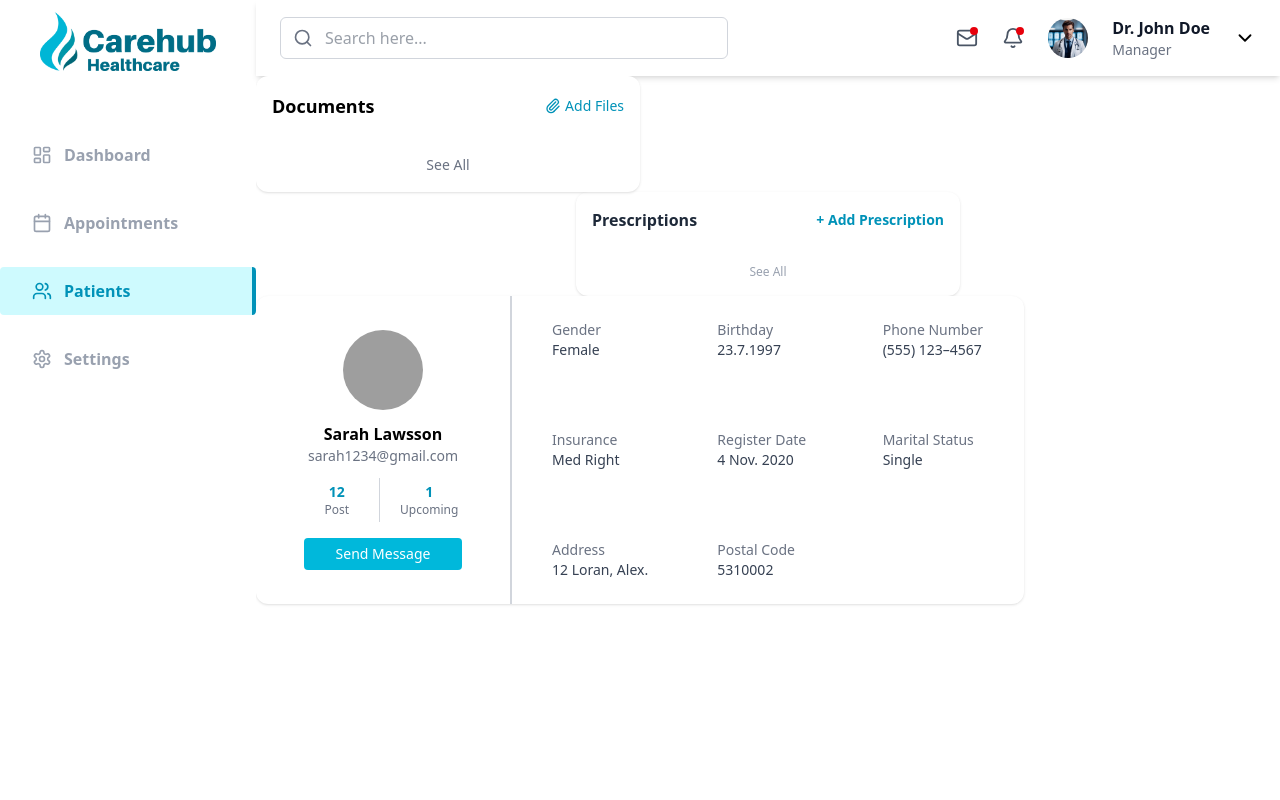
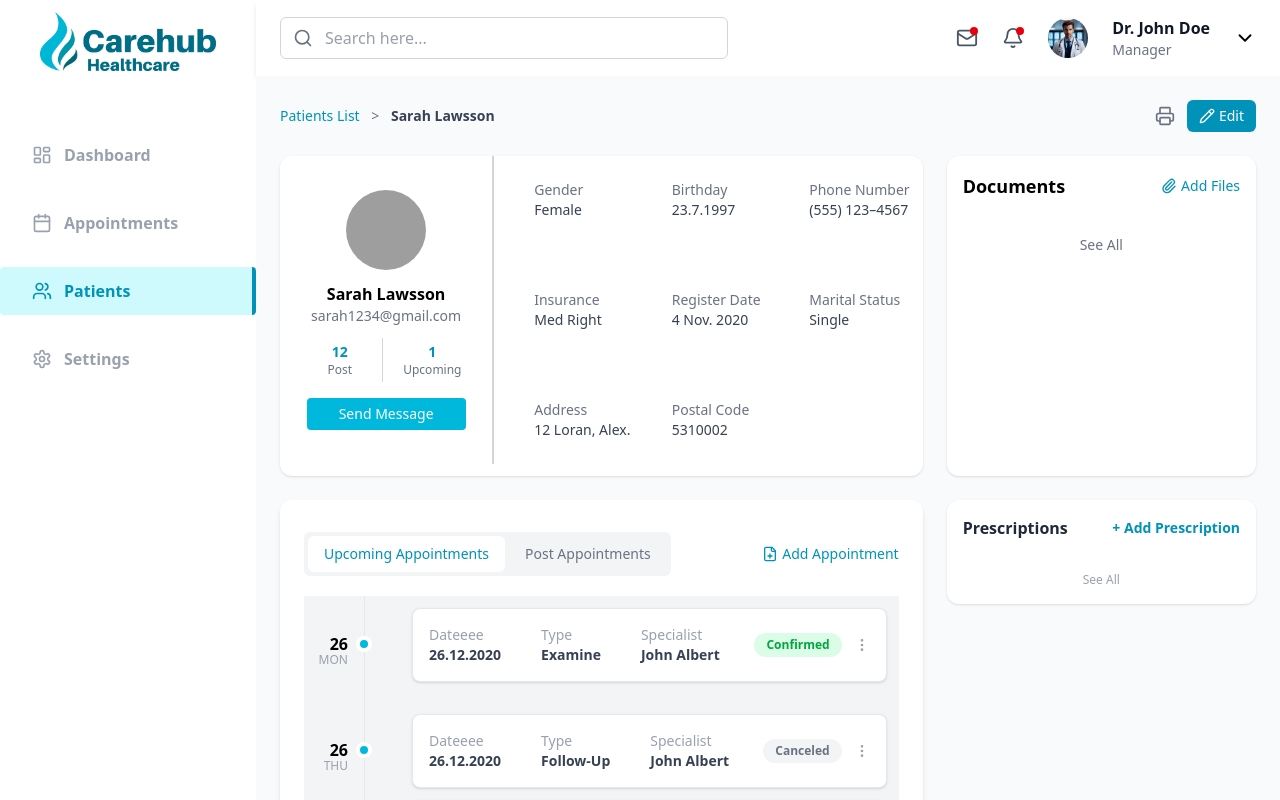
Before and after one commit to mahmoudakrm20/Cure-Hub, a React (Vite) app: page /patients in a window 1280 px wide. Built offline with nearby package versions, Linux system fonts and the light colour scheme; grey boxes are pictures that could not be loaded.

Commit message:
timeline card & Patient Layout .. Still needs some adjustments

```diff
--- a/src/components/DocumentCard.jsx
+++ b/src/components/DocumentCard.jsx
@@ -51,12 +51,12 @@ export default function DocumentsCard() {
   };
 
   return (
-    <div className="bg-white rounded-xl shadow p-4 w-full max-w-sm relative">
+    <div className="bg-white rounded-xl shadow h-80 p-4 w-full max-w-sm relative ">
       {/* Header */}
       <div className="flex justify-between items-center mb-4">
         <h3 className="text-lg font-semibold">Documents</h3>
         <button
-          className="text-cyan-600 text-sm font-medium hover:underline flex items-center gap-1 cursor-pointer"
+          className="text-cyan-600 text-sm font-medium  flex items-center gap-1 cursor-pointer"
           onClick={() => setShowModal(true)}
         >
           <Paperclip size={16} /> Add Files
@@ -64,7 +64,7 @@ export default function DocumentsCard() {
       </div>
 
       {/* File List */}
-      <div className="space-y-2 max-h-60 overflow-y-auto scrollbar-thin scrollbar-thumb-gray-300">
+      <div className="space-y-2 max-h-52 overflow-y-auto scrollbar-thin scrollbar-thumb-gray-300">
         {files.map((file, index) => (
           <div
             key={index}
@@ -100,7 +100,7 @@ export default function DocumentsCard() {
 
 
       <div className="mt-4 text-center">
-        <button className="text-sm text-gray-500 hover:underline">See All</button>
+        <button className="text-sm text-gray-500">See All</button>
       </div>
 
       {/* Upload Modal */}
--- a/src/components/PatientsInfo.jsx
+++ b/src/components/PatientsInfo.jsx
@@ -1,6 +1,6 @@
 export default function ProfileCard() {
   return (
-    <div className="bg-white rounded-xl shadow p-0 overflow-hidden max-w-3xl w-full">
+    <div className="bg-white rounded-xl shadow p-0 overflow-hidden max-w-3xl w-full h-80">
       <div className="flex">
         {/* Left Section */}
         <div className="w-1/3 flex flex-col items-center justify-center py-6 border-r-2 border-gray-300">
--- a/src/components/PrescriptionsCard.jsx
+++ b/src/components/PrescriptionsCard.jsx
@@ -91,7 +91,7 @@ export default function PrescriptionsCard() {
   );
 
   return (
-    <div className="bg-white rounded-xl shadow-sm p-4 max-w-sm mx-auto">
+    <div className="bg-white rounded-xl shadow-sm p-4 max-w-sm">
       <div className="flex justify-between mb-4">
         <h2 className="text-md font-semibold text-gray-800">Prescriptions</h2>
         <button onClick={() => openModal()} className="text-cyan-600 font-semibold text-sm cursor-pointer">+ Add Prescription</button>
--- /dev/null
+++ b/src/components/TimelineCard.jsx
@@ -0,0 +1,152 @@
+import { CheckCircle, XCircle, MoreVertical, FilePlus } from "lucide-react";
+import { useState } from "react";
+
+const appointments = [
+  {
+    date: "26",
+    day: "MON",
+    events: [
+      {
+        type: "Examine",
+        specialist: "John Albert",
+        status: "Confirmed",
+      },
+    ],
+  },
+  {
+    date: "26",
+    day: "THU",
+    events: [
+      {
+        type: "Follow-Up",
+        specialist: "John Albert",
+        status: "Canceled",
+      },
+      {
+        type: "Follow-Up",
+        specialist: "John Albert",
+        status: "Pending",
+        actions: true,
+      },
+      {
+        type: "Examine",
+        specialist: "John Albert",
+        status: "Confirmed",
+      },
+      {
+        type: "Examine",
+        specialist: "John Albert",
+        status: "Confirmed",
+      },
+    ],
+  },
+];
+
+export default function TimelineCard() {
+  const [activeTab, setActiveTab] = useState("upcoming");
+
+  return (
+    <div className="bg-gray-100 rounded-xl shadow-md max-w-3xl">
+      {/* Tabs Container with gray background */}
+      <div className="bg-white px-6 pt-8 pb-4 rounded-t-xl">
+        <div className="flex justify-between items-center">
+          <div className="flex items-center gap-1 p-1 bg-gray-100 rounded-md">
+            <button
+              className={`px-4 py-2 rounded-md text-sm font-medium ${
+                activeTab === "upcoming"
+                  ? "bg-white text-cyan-600"
+                  : "text-gray-500"
+              }`}
+              onClick={() => setActiveTab("upcoming")}
+            >
+              Upcoming Appointments
+            </button>
+            <button
+              className={`px-4 py-2 rounded-md text-sm font-medium ${
+                activeTab === "past"
+                  ? "bg-white text-cyan-600"
+                  : "text-gray-500"
+              }`}
+              onClick={() => setActiveTab("past")}
+            >
+              Post Appointments
+            </button>
+          </div>
+
+          <button className="flex items-center gap-1 text-cyan-600 text-sm font-medium hover:underline">
+            <FilePlus className="w-4 h-4" />
+            Add Appointment
+          </button>
+        </div>
+      </div>
+
+      {/* Scrollable Content */}
+      <div className="p-6 pt-1 h-[440px] bg-white  max-h-64 overflow-y-auto overflow-x-hidden">
+        <div className="relative p-3 bg-gray-100">
+          {/* Line*/}
+          <div className="absolute left-15 top-0 bottom-0 w-px bg-gray-200 z-0" />
+
+          {appointments.map((item, index) => (
+            <div key={index} className="relative pl-24 mb-8">
+              {/* Date */}
+              <div className="absolute left-0 top-7 w-20 text-right pr-12">
+                <p className="text-base font-bold leading-none">{item.date}</p>
+                <p className="text-xs text-gray-400">{item.day}</p>
+              </div>
+
+              {/* Dot */}
+              <div className="absolute left-10 top-7 z-10">
+                <div className="w-4 h-4 bg-cyan-500 rounded-full border-4 border-white" />
+              </div>
+
+              {/* Cards */}
+              <div className="flex flex-col gap-3">
+                {item.events.map((event, i) => (
+                  <div
+                    key={i}
+                    className="bg-white border border-gray-200 rounded-lg p-4 flex items-center justify-between shadow-sm"
+                  >
+                    <div className="flex gap-10 text-sm text-gray-700">
+                      <div>
+                        <p className="text-gray-400">Dateeee</p>
+                        <p className="font-semibold">26.12.2020</p>
+                      </div>
+                      <div>
+                        <p className="text-gray-400">Type</p>
+                        <p className="font-semibold">{event.type}</p>
+                      </div>
+                      <div>
+                        <p className="text-gray-400">Specialist</p>
+                        <p className="font-semibold">{event.specialist}</p>
+                      </div>
+                    </div>
+
+                    <div className="flex items-center gap-3">
+                      {event.status === "Confirmed" && (
+                        <span className="bg-green-100 text-green-600 text-xs px-3 py-1 rounded-full font-semibold">
+                          Confirmed
+                        </span>
+                      )}
+                      {event.status === "Canceled" && (
+                        <span className="bg-gray-100 text-gray-500 text-xs px-3 py-1 rounded-full font-semibold">
+                          Canceled
+                        </span>
+                      )}
+                      {event.status === "Pending" && event.actions && (
+                        <div className="flex gap-4">
+                          <CheckCircle className="text-green-500 w-5 h-5 cursor-pointer" />
+                          <XCircle className="text-red-500 w-5 h-5 cursor-pointer" />
+                        </div>
+                      )}
+                      <MoreVertical className="text-gray-400 w-4 h-4 cursor-pointer" />
+                    </div>
+                  </div>
+                ))}
+              </div>
+            </div>
+          ))}
+        </div>
+      </div>
+    </div>
+  );
+}
--- a/src/pages/Patients/Patients.jsx
+++ b/src/pages/Patients/Patients.jsx
@@ -1,13 +1,48 @@
+import DocumentCard from '../../components/DocumentCard';
+import PatientsInfo from '../../components/PatientsInfo';
+import PrescriptionsCard from '../../components/PrescriptionsCard';
+import TimelineCard from '../../components/TimelineCard';
 
-import DocumentCard from '../../components/DocumentCard'
-import PatientsInfo from '../../components/PatientsInfo'
-import PrescriptionsCard from '../../components/prescriptionsCard'
+import { Pencil, Printer } from 'lucide-react';
 
 export default function Patients() {
   return (
-    <div><DocumentCard/>
-    <PrescriptionsCard/>
-    <PatientsInfo/>
+    <div className="p-6 space-y-6 bg-gray-50 min-h-screen">
+      {/*  Topbar */}
+      <div className="flex items-center justify-between">
+        <div className="text-sm text-gray-500">
+          <span className="text-cyan-600 font-medium cursor-pointer">Patients List</span>
+          <span className="mx-2"> &gt; </span>
+          <span className="font-semibold text-gray-700">Sarah Lawsson</span>
+        </div>
+        <div className="flex items-center gap-3">
+          <Printer className="w-5 h-5 text-gray-500 cursor-pointer" />
+          <button className="flex items-center gap-1 text-white bg-cyan-600 hover:bg-cyan-700 px-3 py-1.5 text-sm rounded-md">
+            <Pencil className="w-4 h-4" />
+            Edit
+          </button>
+        </div>
+      </div>
+
+      {/* First row*/}
+      <div className="grid grid-cols-1 lg:grid-cols-3 gap-6">
+        <div className="lg:col-span-2">
+          <PatientsInfo />
+        </div>
+        <div>
+          <DocumentCard />
+        </div>
+      </div>
+
+      {/*  Second row */}
+      <div className="grid grid-cols-1 lg:grid-cols-3 gap-6">
+        <div className="lg:col-span-2">
+          <TimelineCard />
+        </div>
+        <div>
+          <PrescriptionsCard />
+        </div>
+      </div>
     </div>
-  )
+  );
 }
```
